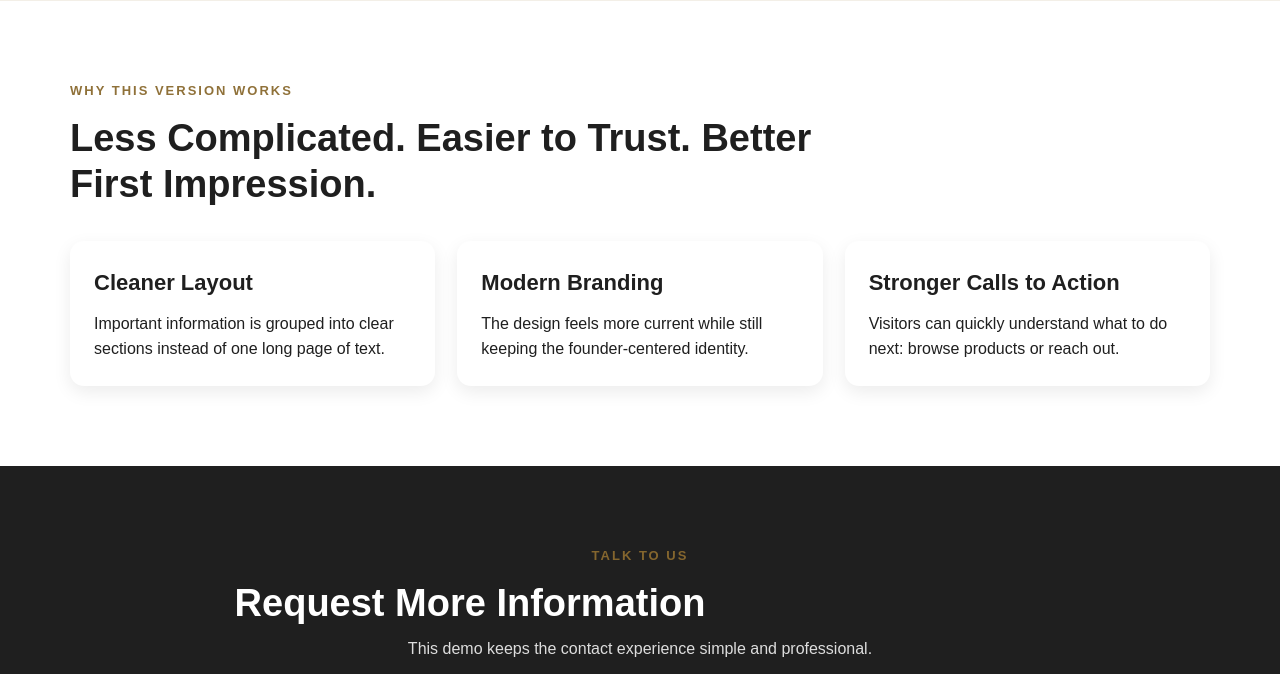
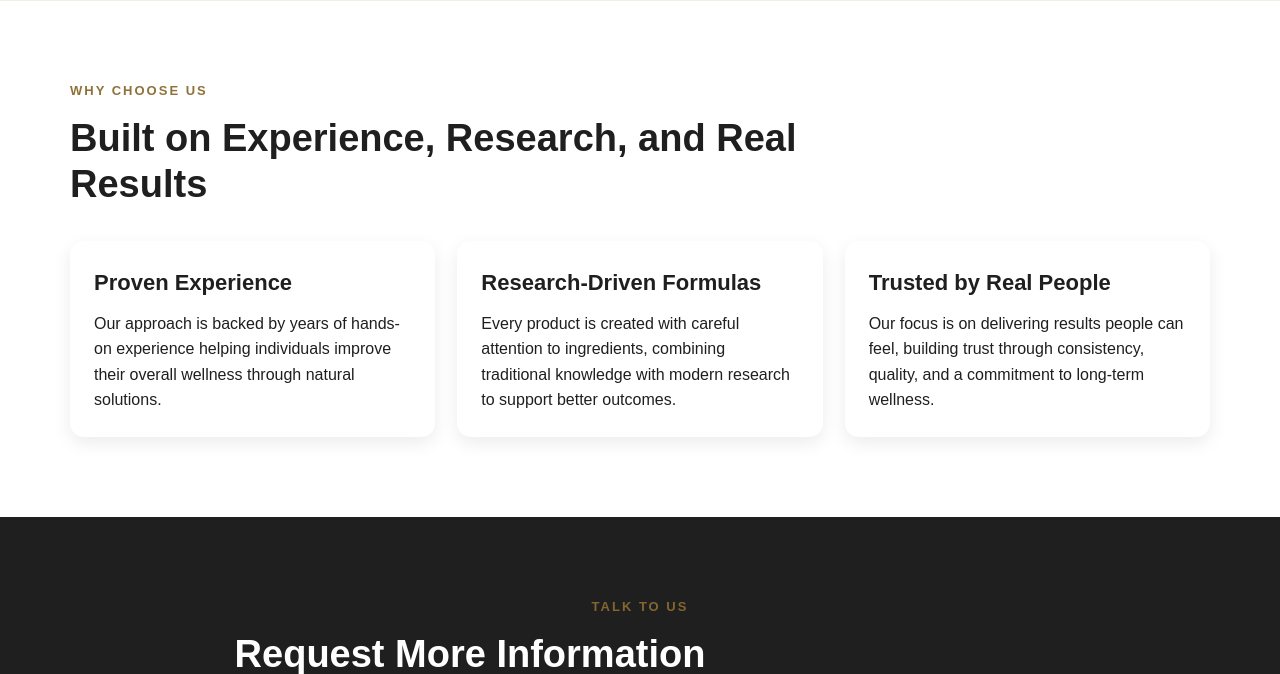
Before and after one commit to Abdoulaye874/drjohn-website, a Flask app: page / in a window 1280 px wide. Shown: the part 1887-2561 px from the top of the page. Run offline with Flask 3, Linux system fonts and the light colour scheme.

Commit message:
Update Why Us section to be client-focused

```diff
--- a/templates/index.html
+++ b/templates/index.html
@@ -85,22 +85,30 @@
 
         <section id="why-us" class="section">
     <div class="section-header">
-                <p class="eyebrow dark">Why This Version Works</p>
-                <h2>Less Complicated. Easier to Trust. Better First Impression.</h2>
+        <p class="eyebrow dark">Why Choose Us</p>
+        <h2>Built on Experience, Research, and Real Results</h2>
     </div>
 
     <div class="card-grid">
         <div class="info-card">
-                    <h3>Cleaner Layout</h3>
-                    <p>Important information is grouped into clear sections instead of one long page of text.</p>
+            <h3>Proven Experience</h3>
+            <p>
+                Our approach is backed by years of hands-on experience helping individuals improve their overall wellness through natural solutions.
+            </p>
         </div>
+
         <div class="info-card">
-                    <h3>Modern Branding</h3>
-                    <p>The design feels more current while still keeping the founder-centered identity.</p>
+            <h3>Research-Driven Formulas</h3>
+            <p>
+                Every product is created with careful attention to ingredients, combining traditional knowledge with modern research to support better outcomes.
+            </p>
         </div>
+
         <div class="info-card">
-                    <h3>Stronger Calls to Action</h3>
-                    <p>Visitors can quickly understand what to do next: browse products or reach out.</p>
+            <h3>Trusted by Real People</h3>
+            <p>
+                Our focus is on delivering results people can feel, building trust through consistency, quality, and a commitment to long-term wellness.
+            </p>
         </div>
     </div>
 </section>
```
Lines whose indentation alone changed are shown as unchanged.
